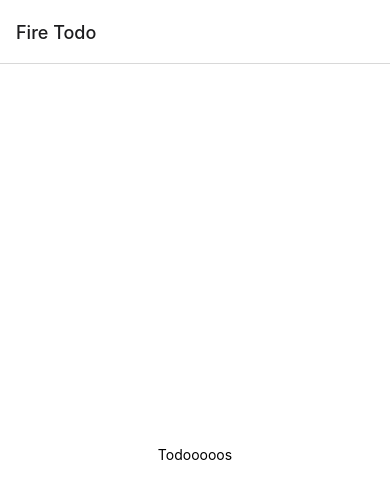
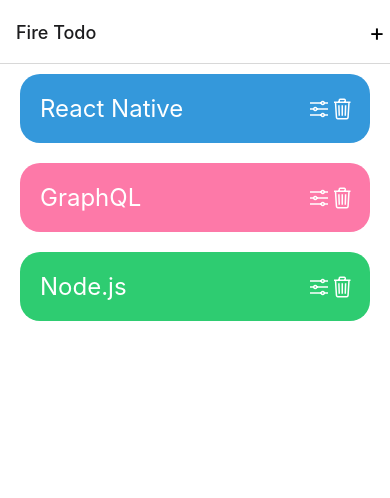
Before and after one commit to zomeru/todo-react-native, a React Native app: screen / in a window 390 px wide. Shown: the top 498 px of the page. Built offline with nearby package versions, Linux system fonts and the light colour scheme.

Commit message:
Add and delete todo

```diff
--- a/App.js
+++ b/App.js
@@ -3,6 +3,7 @@
 import { NavigationContainer } from '@react-navigation/native';
 import { createStackNavigator } from '@react-navigation/stack';
 import Home from './screens/Home';
+import TodoList from './screens/TodoList';
 
 const Stack = createStackNavigator();
 
@@ -11,6 +12,19 @@
     <NavigationContainer>
       <Stack.Navigator>
         <Stack.Screen name='Fire Todo' component={Home} />
+        <Stack.Screen
+          name='TodoList'
+          component={TodoList}
+          options={({ route }) => {
+            return {
+              title: route.params.title,
+              headerStyle: {
+                backgroundColor: route.params.color,
+              },
+              headerTintColor: 'white',
+            };
+          }}
+        />
       </Stack.Navigator>
     </NavigationContainer>
   );
--- /dev/null
+++ b/constants/Colors.js
@@ -0,0 +1,16 @@
+export default {
+  black: '#333',
+  darkGray: '#555',
+  gray: '#888',
+  lightGray: '#aaa',
+  teal: '#1abc9c',
+  green: '#2ecc71',
+  blue: '#3498db',
+  purple: '#9b59b6',
+  blueGray: '#34495e',
+  orange: '#e67e22',
+  red: '#e74c3c',
+  pink: '#fd79a8',
+  olive: '#badc58',
+  yellow: '#f9ca24',
+};
--- a/screens/Home.js
+++ b/screens/Home.js
@@ -1,10 +1,86 @@
-import React from 'react';
-import { StyleSheet, Text, View } from 'react-native';
+import React, { useLayoutEffect, useState } from 'react';
+import {
+  StyleSheet,
+  Text,
+  View,
+  TouchableOpacity,
+  FlatList,
+} from 'react-native';
+import { Ionicons } from '@expo/vector-icons';
+import Colors from '../constants/Colors';
 
-export default () => {
+const ListButton = ({ title, color, onPress, onDelete }) => {
+  return (
+    <TouchableOpacity
+      onPress={onPress}
+      style={[styles.itemContainer, { backgroundColor: color }]}
+    >
+      <View>
+        <Text style={styles.itemTitle}>{title}</Text>
+      </View>
+      <View style={{ flexDirection: 'row' }}>
+        <TouchableOpacity onPress={() => {}}>
+          <Ionicons name='options-outline' size={24} color='white' />
+        </TouchableOpacity>
+        <TouchableOpacity onPress={onDelete}>
+          <Ionicons name='trash-outline' size={24} color='white' />
+        </TouchableOpacity>
+      </View>
+    </TouchableOpacity>
+  );
+};
+
+const renderAddListIcon = addItem => {
+  return (
+    <TouchableOpacity
+      onPress={() => addItem({ title: 'MongoDB', color: Colors.green })}
+    >
+      <Text style={styles.icon}>+</Text>
+    </TouchableOpacity>
+  );
+};
+
+export default ({ navigation }) => {
+  const [listData, setListData] = useState([
+    { title: 'React Native', color: Colors.blue },
+    { title: 'GraphQL', color: Colors.pink },
+    { title: 'Node.js', color: Colors.green },
+  ]);
+
+  const addItemToLists = item => {
+    listData.push(item);
+    setListData([...listData]);
+  };
+
+  const removeItemFromLists = index => {
+    listData.splice(index, 1);
+    setListData([...listData]);
+  };
+
+  useLayoutEffect(() => {
+    navigation.setOptions({
+      headerRight: () => renderAddListIcon(addItemToLists),
+    });
+  });
+
   return (
     <View style={styles.container}>
-      <Text>Todooooos</Text>
+      <FlatList
+        data={listData}
+        renderItem={({ item: { title, color }, index }) => {
+          return (
+            <ListButton
+              title={title}
+              color={color}
+              navigation={navigation}
+              onPress={() => {
+                navigation.navigate('TodoList', { title, color });
+              }}
+              onDelete={() => removeItemFromLists(index)}
+            />
+          );
+        }}
+      />
     </View>
   );
 };
@@ -13,7 +89,40 @@
   container: {
     flex: 1,
     backgroundColor: '#fff',
+  },
+  itemTitle: { fontSize: 24, padding: 5, color: 'white' },
+  itemContainer: {
+    flexDirection: 'row',
+    justifyContent: 'space-between',
     alignItems: 'center',
+    height: 100,
+    flex: 1,
+    borderRadius: 20,
+    marginHorizontal: 20,
+    marginVertical: 10,
+    padding: 15,
+  },
+  icon: {
+    padding: 5,
+    fontSize: 24,
+  },
+  centeredView: {
     justifyContent: 'center',
+    alignItems: 'center',
+    marginTop: 50,
+  },
+  modalView: {
+    backgroundColor: 'white',
+    borderRadius: 20,
+    padding: 35,
+    alignItems: 'center',
+    shadowColor: '#000',
+    shadowOffset: {
+      width: 0,
+      height: 2,
+    },
+    shadowOpacity: 0.25,
+    shadowRadius: 3.84,
+    elevation: 5,
   },
 });
--- /dev/null
+++ b/screens/TodoList.js
@@ -0,0 +1,30 @@
+import React from 'react';
+import {
+  StyleSheet,
+  Text,
+  View,
+  TouchableOpacity,
+  FlatList,
+} from 'react-native';
+import { Ionicons } from '@expo/vector-icons';
+import Colors from '../constants/Colors';
+
+export default () => {
+  return (
+    <View style={styles.container}>
+      <Text></Text>
+    </View>
+  );
+};
+
+const styles = StyleSheet.create({
+  container: {
+    flex: 1,
+    backgroundColor: 'white',
+  },
+  icon: {
+    padding: 5,
+    fontSize: 32,
+    color: 'white',
+  },
+});
```
